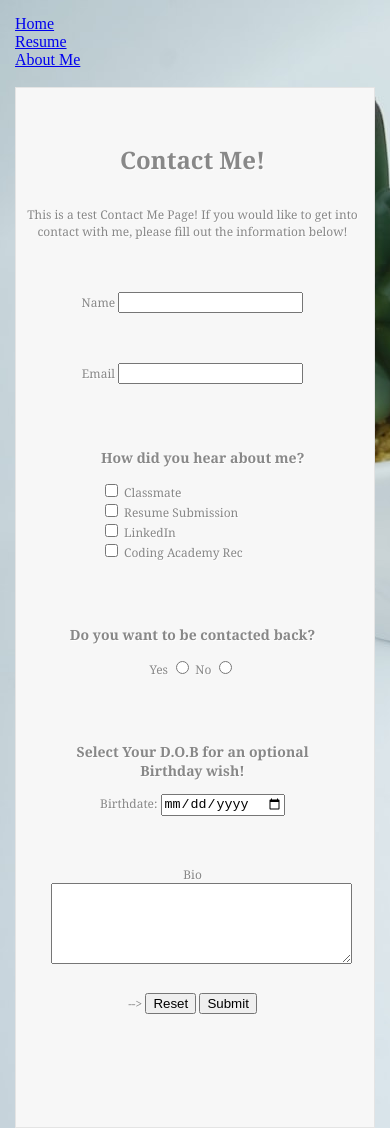
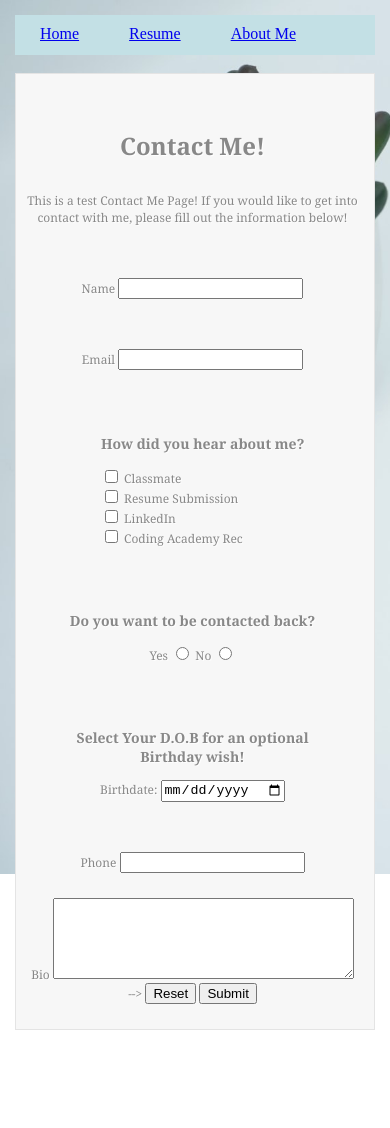
Before and after one commit to rdelena/web101_rodny_delena, a plain HTML site: page contacts.html in a window 390 px wide. Shown: the top 1128 px of the page. After the commit the page ends 1030 px from the top, so only its background shows below. Drawn offline with Linux system fonts and the light colour scheme.

Commit message:
adjusted the background image to fit the site. added nav css background

```diff
--- a/contact.css
+++ b/contact.css
@@ -1,10 +1,21 @@
 body {
   margin: 15px;
   background-image: url("img/contact-me-background2.jpg");
+  background-repeat: no-repeat;
+  background-size: cover;
+  height: 100vh;
 }
 nav {
-  display: inline;
+  display: flex;
   list-style: none;
+  background-color: #75e6da;
+  height: 40px;
+}
+a {
+  margin: 25px;
+}
+li {
+  padding-top: 10px;
 }
 .contact-box {
   grid-area: contact;
@@ -80,6 +91,9 @@ h1 {
 @media only screen and (max-width: 500px) {
   body {
     background-image: url("img/contact-me-background.jpg");
+    background-repeat: no-repeat;
+    background-size: cover;
+    height: 100vh;
   }
   form {
     display: grid;
@@ -92,8 +106,18 @@ h1 {
       "check"
       "back"
       "birthday"
-      "password"
+      "phone"
       "bio"
       "submit";
   }
+  .bio-box {
+    text-align: center;
+    margin: 0;
+  }
+  nav {
+    display: flex;
+    list-style: none;
+    background-color: #c3e0e5;
+    height: 40px;
+  }
 }
```
Also changed, not shown: contacts.html (+0 -6 lines).
